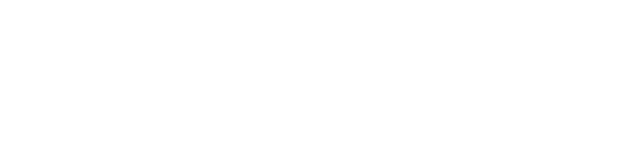
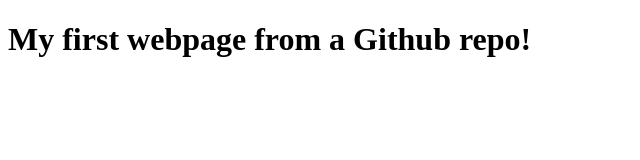
Before and after one commit to AdamManhercz/adammanhercz.github.io, a plain HTML site: page index.html in a window 1280 px wide. Shown: the whole page, without its empty margins (0-640 px from the left). Drawn offline with Linux system fonts and the light colour scheme.

Commit message:
Add headline to my index.html

```diff
--- a/index.html
+++ b/index.html
@@ -5,6 +5,6 @@
         <title></title>
     </head>
     <body>
-
+	<h1>My first webpage from a Github repo!</h1>
     </body>
 </html>
```
